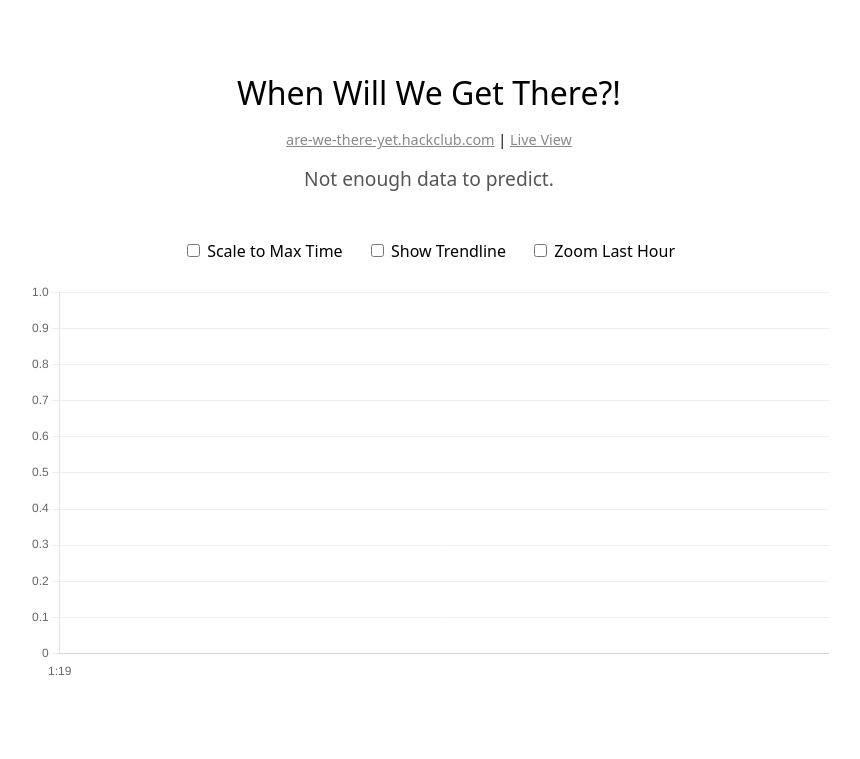
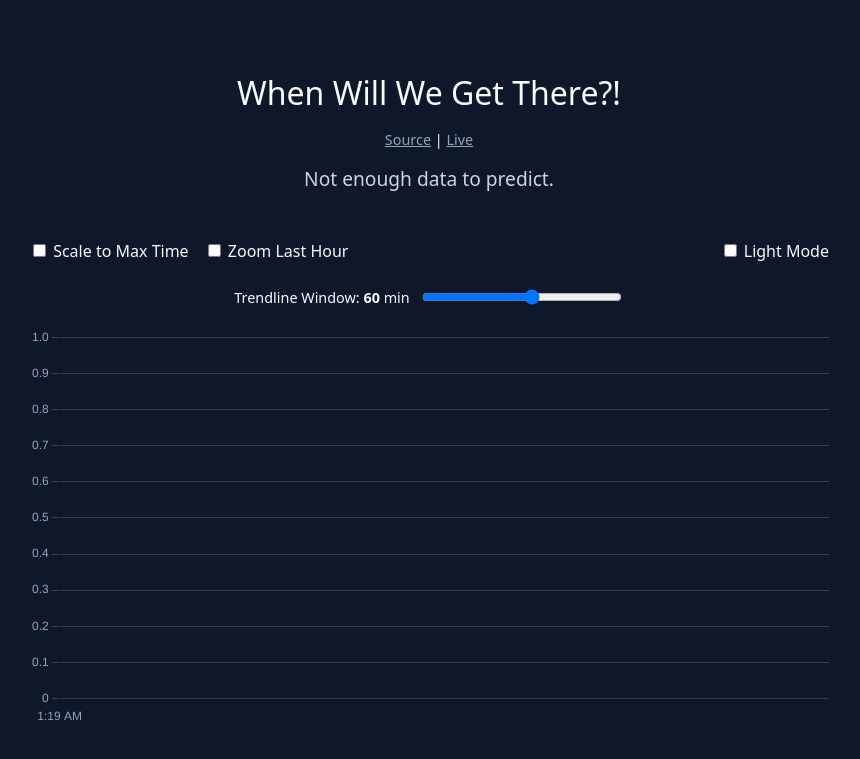
Before and after one commit to sadeshmukh/when-will-we-get-there, a FastAPI app: page / in a window 1280 px wide. Shown: the top 759 px of the page, without its empty margins (211-1071 px from the left). Run offline with FastAPI, Linux system fonts and the light colour scheme.

Commit message:
UI update

```diff
--- a/templates/index.html
+++ b/templates/index.html
@@ -3,16 +3,39 @@
   <head>
     <title>Progress Tracker</title>
     <style>
+      :root {
+        --bg-color: #0f172a;
+        --text-color: #f8fafc;
+        --link-color: #94a3b8;
+        --prediction-color: #cbd5e1;
+        --chart-line-color: #38bdf8;
+        --chart-trend-color: #f472b6;
+        --chart-grid-color: #334155;
+        --chart-tick-color: #94a3b8;
+      }
+
+      .light-mode {
+        --bg-color: #fdf6e3;
+        --text-color: #000000;
+        --link-color: #666666;
+        --prediction-color: #555555;
+        --chart-line-color: #000000;
+        --chart-trend-color: #ff6384;
+        --chart-grid-color: #dcdcdc;
+        --chart-tick-color: #666666;
+      }
+
       body {
         font-family: system-ui, -apple-system, BlinkMacSystemFont, "Segoe UI",
           Roboto, Helvetica, Arial, sans-serif;
-        background-color: #ffffff;
-        color: #000000;
+        background-color: var(--bg-color);
+        color: var(--text-color);
         display: flex;
         flex-direction: column;
         align-items: center;
         padding-top: 50px;
         margin: 0;
+        transition: background-color 0.3s, color 0.3s;
       }
       .container {
         width: 90%;
@@ -26,8 +49,11 @@
       }
       .prediction {
         font-size: 1.2rem;
-        color: #555;
+        color: var(--prediction-color);
         margin-bottom: 3rem;
+      }
+      a {
+        color: var(--link-color) !important;
       }
       canvas {
         width: 100% !important;
@@ -41,26 +67,66 @@
     <div class="container">
       <h1>When Will We Get There?!</h1>
       <div style="margin-bottom: 1rem; font-size: 0.9rem">
-        <a
-          href="https://are-we-there-yet.hackclub.com"
-          target="_blank"
-          style="color: #888"
-          >are-we-there-yet.hackclub.com</a
+        <a href="https://are-we-there-yet.hackclub.com" target="_blank"
+          >Source</a
         >
-        | <a href="/live" style="color: #888">Live View</a>
+        | <a href="/live">Live</a>
       </div>
       <div class="prediction" id="prediction-text">Calculating...</div>
 
-      <div style="margin-bottom: 20px">
-        <label style="margin-right: 20px">
+      <div
+        style="
+          display: flex;
+          flex-direction: column;
+          width: 100%;
+          margin-bottom: 20px;
+        "
+      >
+        <div
+          style="
+            display: flex;
+            justify-content: space-between;
+            width: 100%;
+            margin-bottom: 15px;
+          "
+        >
+          <div style="display: flex; gap: 15px">
+            <label>
               <input type="checkbox" id="scaleToggle" /> Scale to Max Time
             </label>
             <label>
-          <input type="checkbox" id="trendlineToggle" /> Show Trendline
-        </label>
-        <label style="margin-left: 20px">
               <input type="checkbox" id="zoomLastHourToggle" /> Zoom Last Hour
             </label>
+          </div>
+          <label>
+            <input type="checkbox" id="lightModeToggle" /> Light Mode
+          </label>
+        </div>
+
+        <div
+          style="
+            display: flex;
+            align-items: center;
+            justify-content: center;
+            padding-top: 10px;
+          "
+        >
+          <label
+            for="trendlineSlider"
+            style="margin-right: 10px; font-size: 0.9rem"
+          >
+            Trendline Window:
+            <span id="trendlineValue" style="font-weight: bold">60</span> min
+          </label>
+          <input
+            type="range"
+            id="trendlineSlider"
+            min="10"
+            step="5"
+            value="60"
+            style="width: 200px"
+          />
+        </div>
       </div>
 
       <canvas id="myChart"></canvas>
@@ -71,19 +137,24 @@
       const labels = {{ labels | tojson }};
       const values = {{ values | tojson }};
 
-        // Format prediction text
       const predictionEl = document.getElementById('prediction-text');
-      if (predictionTs) {
-        const date = new Date(predictionTs * 1000);
-        const now = new Date();
-        const hoursRemaining = Math.round((date - now) / (1000 * 60 * 60));
-        const timeZone = Intl.DateTimeFormat().resolvedOptions().timeZone;
-            predictionEl.textContent = "Predicted 100% at: " + date.toLocaleString() + " " + timeZone + " (in " + hoursRemaining + " hours)";
-      } else {
-        predictionEl.textContent = "Not enough data to predict.";
+      const trendlineSlider = document.getElementById('trendlineSlider');
+      const trendlineValueDisplay = document.getElementById('trendlineValue');
+      const scaleToggle = document.getElementById('scaleToggle');
+      const zoomLastHourToggle = document.getElementById('zoomLastHourToggle');
+      const lightModeToggle = document.getElementById('lightModeToggle');
+
+      // Set max value for slider
+      if (labels.length > 0) {
+          const totalDurationMinutes = (labels[labels.length - 1] - labels[0]) / (1000 * 60);
+          trendlineSlider.max = Math.min(120, Math.max(10, Math.floor(totalDurationMinutes)));
       }
 
       const ctx = document.getElementById('myChart').getContext('2d');
+
+      // Get initial colors from CSS variables
+      const computedStyle = getComputedStyle(document.body);
+
       const myChart = new Chart(ctx, {
           type: 'line',
           data: {
@@ -91,7 +162,7 @@
               datasets: [{
                   label: 'Percentage',
                   data: values,
-                    borderColor: '#000000',
+                  borderColor: computedStyle.getPropertyValue('--chart-line-color').trim(),
                   borderWidth: 1.5,
                   pointRadius: 0,
                   pointHoverRadius: 4,
@@ -101,7 +172,7 @@
               {
                   label: 'Trendline',
                   data: [],
-                    borderColor: '#ff6384',
+                  borderColor: computedStyle.getPropertyValue('--chart-trend-color').trim(),
                   borderWidth: 2,
                   borderDash: [5, 5],
                   pointRadius: 0,
@@ -121,7 +192,14 @@
                       callbacks: {
                           title: function(context) {
                               if (context.length > 0) {
-                                    return new Date(context[0].parsed.x).toLocaleString();
+                                  const date = new Date(context[0].parsed.x);
+                                  return date.toLocaleString(undefined, {
+                                    weekday: 'short',
+                                    month: 'short',
+                                    day: 'numeric',
+                                    hour: 'numeric',
+                                    minute: '2-digit'
+                                  });
                               }
                               return '';
                           },
@@ -145,12 +223,13 @@
                           unit: 'minute',
                           stepSize: 30,
                           displayFormats: {
-                                minute: 'h:mm'
+                              minute: 'h:mm a'
                           }
                       },
                       ticks: {
                           stepSize: 30,
-                            source: 'auto'
+                          source: 'auto',
+                          color: computedStyle.getPropertyValue('--chart-tick-color').trim()
                       },
                       display: true,
                       grid: {
@@ -160,7 +239,10 @@
                   y: {
                       beginAtZero: false,
                       grid: {
-                            color: '#eeeeee'
+                          color: computedStyle.getPropertyValue('--chart-grid-color').trim()
+                      },
+                      ticks: {
+                          color: computedStyle.getPropertyValue('--chart-tick-color').trim()
                       }
                   }
               },
@@ -172,20 +254,11 @@
           }
       });
 
-                // Trendline Logic
-        const trendlineToggle = document.getElementById('trendlineToggle');
-        function updateTrendline() {
-            if (trendlineToggle.checked && labels.length > 1) {
-                // Use only the last 60 points
-                const subsetSize = 60;
-                const startIndex = Math.max(0, labels.length - subsetSize);
+      function calculateRegression(subsetLabels, subsetValues) {
+           const n = subsetLabels.length;
+           if (n < 2) return null;
 
-                const subsetLabels = labels.slice(startIndex);
-                const subsetValues = values.slice(startIndex);
-
-                const n = subsetLabels.length;
            const refT = subsetLabels[0];
-
            let sumX = 0, sumY = 0, sumXY = 0, sumXX = 0;
 
            for (let i = 0; i < n; i++) {
@@ -198,94 +271,170 @@
            }
 
            const denominator = (n * sumXX - sumX * sumX);
-                if (denominator === 0) return;
+           if (denominator === 0) return null;
 
            const slope = (n * sumXY - sumX * sumY) / denominator;
            const intercept = (sumY - slope * sumX) / n;
 
-                // Extend to full range
+           return { slope, intercept, refT };
+      }
+
+      function updateTrendline() {
+          const minutes = parseInt(trendlineSlider.value);
+          trendlineValueDisplay.textContent = minutes;
+
+          if (labels.length < 2) {
+              predictionEl.textContent = "Not enough data to predict.";
+              return;
+          }
+
+          const lastTime = labels[labels.length - 1];
+          const cutoffTime = lastTime - (minutes * 60 * 1000);
+
+          const subsetLabels = [];
+          const subsetValues = [];
+
+          for(let i=0; i<labels.length; i++) {
+              if (labels[i] >= cutoffTime) {
+                  subsetLabels.push(labels[i]);
+                  subsetValues.push(values[i]);
+              }
+          }
+
+          const reg = calculateRegression(subsetLabels, subsetValues);
+          let targetX = null;
+
+          if (reg && reg.slope > 0) {
+              // Calculate prediction
+              // y = slope * (x - refT) + intercept
+              // 100 = slope * (targetX - refT) + intercept
+              // targetX = ((100 - intercept) / slope) + refT
+
+              targetX = ((100 - reg.intercept) / reg.slope) + reg.refT;
+              const predictionDate = new Date(targetX);
+
+              // Update text
+              const now = new Date();
+
+              const options = {
+                weekday: 'short',
+                month: 'short',
+                day: 'numeric',
+                hour: 'numeric',
+                minute: '2-digit'
+              };
+              const formattedDate = predictionDate.toLocaleString(undefined, options);
+
+              const diffMs = predictionDate - now;
+              const diffHrs = Math.floor(diffMs / (1000 * 60 * 60));
+              const diffMins = Math.round((diffMs % (1000 * 60 * 60)) / (1000 * 60));
+
+              let timeRemaining = "";
+              if (diffHrs > 0) {
+                  timeRemaining += `${diffHrs}h `;
+              }
+              timeRemaining += `${diffMins}m`;
+
+              predictionEl.innerHTML = `Predicted completion: <span style="color:var(--text-color); font-weight:bold">${formattedDate}</span> <span style="font-size:0.9em">(in ${timeRemaining})</span>`;
+
+              // Update Chart Trendline
+              // Extend to full range or predicted time
               let startX = labels[0];
               let endX = labels[labels.length - 1];
 
-                // Check if scaled
-                const scaleToggle = document.getElementById('scaleToggle');
-                if (scaleToggle.checked && predictionTs) {
-                    endX = predictionTs * 1000;
+              if (scaleToggle.checked) {
+                  endX = targetX;
               }
 
-                let startY = slope * (startX - refT) + intercept;
-                let endY = slope * (endX - refT) + intercept;
+              let startY = reg.slope * (startX - reg.refT) + reg.intercept;
+              let endY = reg.slope * (endX - reg.refT) + reg.intercept;
 
                // Ensure we don't go below 0%
-                if (startY < 0 && slope !== 0) {
-                    startX = refT - intercept / slope;
+              if (startY < 0) {
+                  // 0 = slope * (x - refT) + intercept
+                  // x = -intercept/slope + refT
+                  startX = -reg.intercept / reg.slope + reg.refT;
                   startY = 0;
-                }
-                if (endY < 0 && slope !== 0) {
-                    endX = refT - intercept / slope;
-                    endY = 0;
               }
 
               myChart.data.datasets[1].data = [
                   {x: startX, y: startY},
                   {x: endX, y: endY}
               ];
+
           } else {
+              predictionEl.textContent = "Cannot predict completion (slope <= 0 or insufficient data).";
               myChart.data.datasets[1].data = [];
           }
+
+          // Update scale max if needed
+          if (scaleToggle.checked) {
+               myChart.options.scales.y.min = 0;
+               myChart.options.scales.y.max = 100;
+               if (targetX) {
+                  myChart.options.scales.x.max = targetX;
+               } else {
+                  myChart.options.scales.x.max = undefined;
+               }
+          } else {
+               myChart.options.scales.y.min = undefined;
+               myChart.options.scales.y.max = undefined;
+               myChart.options.scales.x.max = undefined;
+          }
+
+          // Zoom Last Hour Logic
+          if (zoomLastHourToggle.checked) {
+               const oneHourAgo = Date.now() - (60 * 60 * 1000);
+               myChart.options.scales.x.min = oneHourAgo;
+          } else {
+               myChart.options.scales.x.min = undefined;
+          }
+
           myChart.update();
       }
-        trendlineToggle.addEventListener('change', updateTrendline);
 
-        // Toggle Logic
-        const scaleToggle = document.getElementById('scaleToggle');
-        const zoomLastHourToggle = document.getElementById('zoomLastHourToggle');
+      trendlineSlider.addEventListener('input', updateTrendline);
 
       scaleToggle.addEventListener('change', (e) => {
         if (e.target.checked) {
           // Uncheck Zoom Last Hour if checked
           if (zoomLastHourToggle.checked) {
               zoomLastHourToggle.checked = false;
-                myChart.options.scales.x.min = undefined;
           }
-
-            // Scale to 0-100% and Start-Predicted
-            myChart.options.scales.y.min = 0;
-            myChart.options.scales.y.max = 100;
-
-            if (predictionTs) {
-               const predictedDate = new Date(predictionTs * 1000);
-               myChart.options.scales.x.max = predictedDate.valueOf();
-            }
-
-          } else {
-            // Reset
-            myChart.options.scales.y.min = undefined;
-            myChart.options.scales.y.max = undefined;
-            myChart.options.scales.x.max = undefined;
         }
         updateTrendline();
       });
 
-        // Zoom Last Hour Logic
       zoomLastHourToggle.addEventListener('change', (e) => {
           if (e.target.checked) {
               // Uncheck Scale to Max Time if checked
               if (scaleToggle.checked) {
                   scaleToggle.checked = false;
-                    myChart.options.scales.y.min = undefined;
-                    myChart.options.scales.y.max = undefined;
-                    myChart.options.scales.x.max = undefined;
+              }
+          }
+          updateTrendline();
+      });
+
+      lightModeToggle.addEventListener('change', (e) => {
+          if (e.target.checked) {
+              document.body.classList.add('light-mode');
+          } else {
+              document.body.classList.remove('light-mode');
           }
 
-                const oneHourAgo = Date.now() - (60 * 60 * 1000);
-                myChart.options.scales.x.min = oneHourAgo;
-            } else {
-                myChart.options.scales.x.min = undefined;
-            }
-            updateTrendline();
+          // Update Chart Colors
+          const style = getComputedStyle(document.body);
+          myChart.data.datasets[0].borderColor = style.getPropertyValue('--chart-line-color').trim();
+          myChart.data.datasets[1].borderColor = style.getPropertyValue('--chart-trend-color').trim();
+          myChart.options.scales.x.ticks.color = style.getPropertyValue('--chart-tick-color').trim();
+          myChart.options.scales.y.ticks.color = style.getPropertyValue('--chart-tick-color').trim();
+          myChart.options.scales.y.grid.color = style.getPropertyValue('--chart-grid-color').trim();
+
           myChart.update();
       });
+
+      // Initial call
+      updateTrendline();
     </script>
   </body>
 </html>
```
Lines whose indentation alone changed are shown as unchanged.
